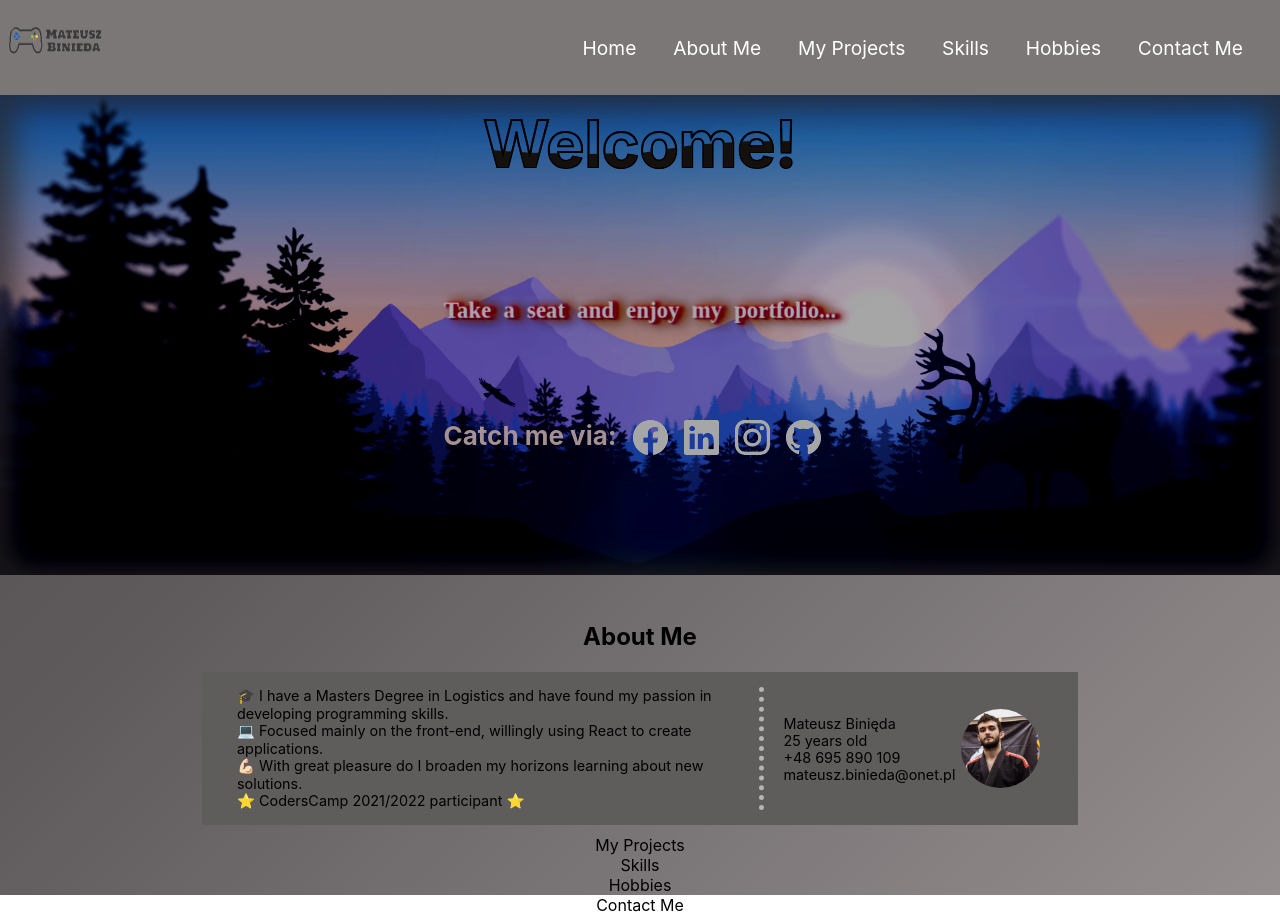
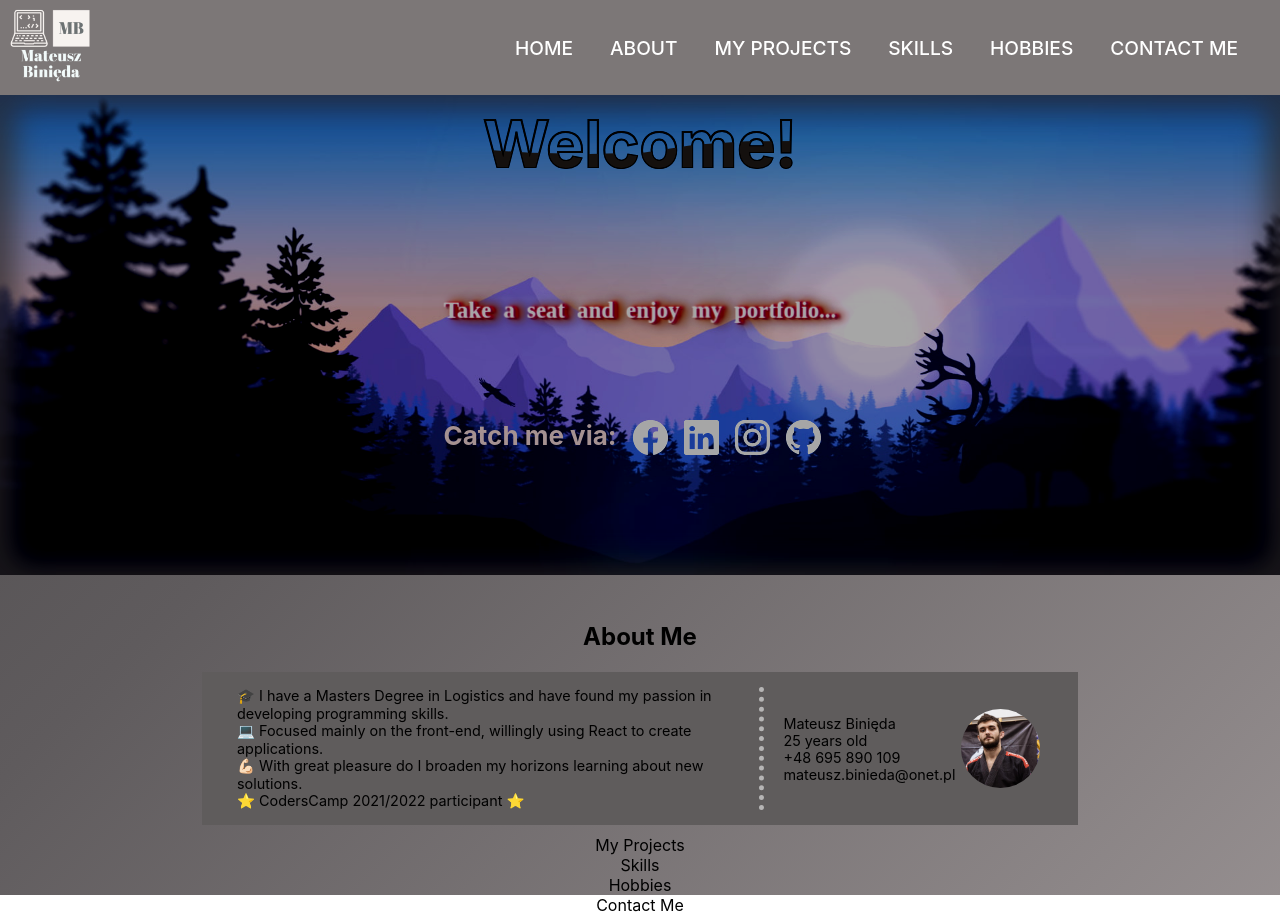
Before and after one commit to Arssin/Portfolio-Mateusz-Binieda, a React (Create React App) app: page / in a window 1280 px wide. Built offline with nearby package versions, Linux system fonts and the light colour scheme.

Commit message:
change logo, refactor navbar and homebody

```diff
--- a/src/Components/HomeBody/HomeBody.js
+++ b/src/Components/HomeBody/HomeBody.js
@@ -68,11 +68,11 @@ export function HomeBody() {
           </div>
         </div>
       </section>
-      <Aboutme />
-      <section>My Projects</section>
-      <section>Skills</section>
-      <section>Hobbies</section>
-      <section>Contact Me</section>
+      <Aboutme id="about" />
+      <section id="my projects">My Projects</section>
+      <section id="skills">Skills</section>
+      <section id="hobbies">Hobbies</section>
+      <section id="contact me">Contact Me</section>
     </div>
   );
 }
--- a/src/Components/Navbar/Navbar.js
+++ b/src/Components/Navbar/Navbar.js
@@ -1,21 +1,24 @@
 import styles from '../Navbar/Navbar.module.scss';
 import { Link } from 'react-router-dom';
-import logo from '../../images/Logo1.png';
+import logo from '../../images/Logo.png';
 
 export function Navbar() {
   return (
-    <div className={styles.navbar}>
+    <nav className={styles.navbar}>
       <Link to="/">
         <img className={styles.logo} src={logo} alt="Logo" />
       </Link>
       <ul className={styles.navlist}>
-        <li>Home</li>
-        <li>About Me</li>
-        <li>My Projects</li>
-        <li>Skills</li>
-        <li>Hobbies</li>
-        <li>Contact Me</li>
+        {['home', 'about', 'my projects', 'skills', 'hobbies', 'contact me'].map((item) => (
+          <li key={`link-${item}`}>
+            <div />
+            <a className={styles.listanchor} href={`#${item}`}>
+              {item}
+            </a>
+          </li>
+        ))}
       </ul>
-    </div>
+      {/* <div className={styles.mobileMenu}></div> */}
+    </nav>
   );
 }
--- a/src/Components/Navbar/Navbar.module.scss
+++ b/src/Components/Navbar/Navbar.module.scss
@@ -4,15 +4,16 @@
   flex-wrap: nowrap;
   min-height: 7vh;
   font-size: 1.2rem;
-  padding: 5px;
+  padding: 5px 10px;
   z-index: 5;
-  gap: 2rem;
   background-color: rgb(124, 119, 119);
   color: white;
+  backdrop-filter: blur(4px);
+  max-width: 100%;
 
   .logo {
     max-height: 80px;
-    min-width: 100px;
+    max-width: 80px;
   }
 
   .navlist {
@@ -22,5 +23,19 @@
     margin-right: 2rem;
     gap: 2.3rem;
     flex-wrap: wrap;
+
+    .listanchor {
+      text-decoration: none;
+      color: white;
+      font-weight: 500;
+      text-transform: uppercase;
+
+      transition: all 0.4s ease-in-out;
+
+      &:hover {
+        color: purple;
+        border-bottom: 2px solid;
+      }
+    }
   }
 }
```
Also changed, not shown: src/images/Logo.png, src/images/Logo1.png (deleted).
